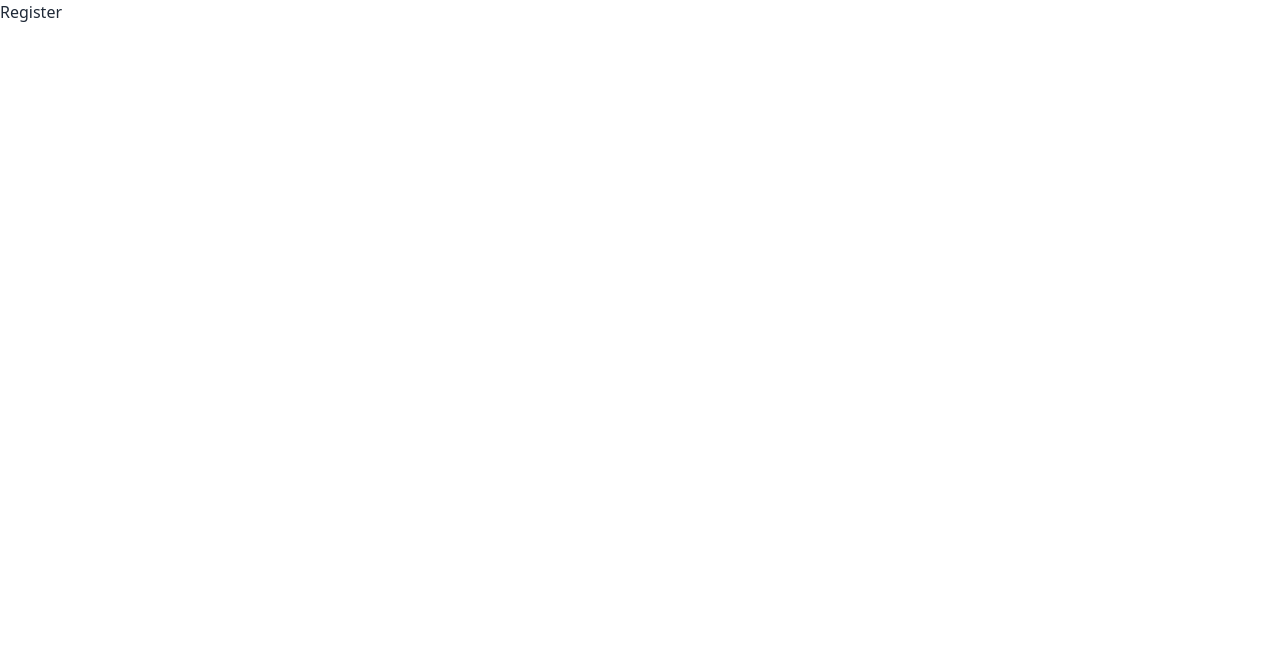
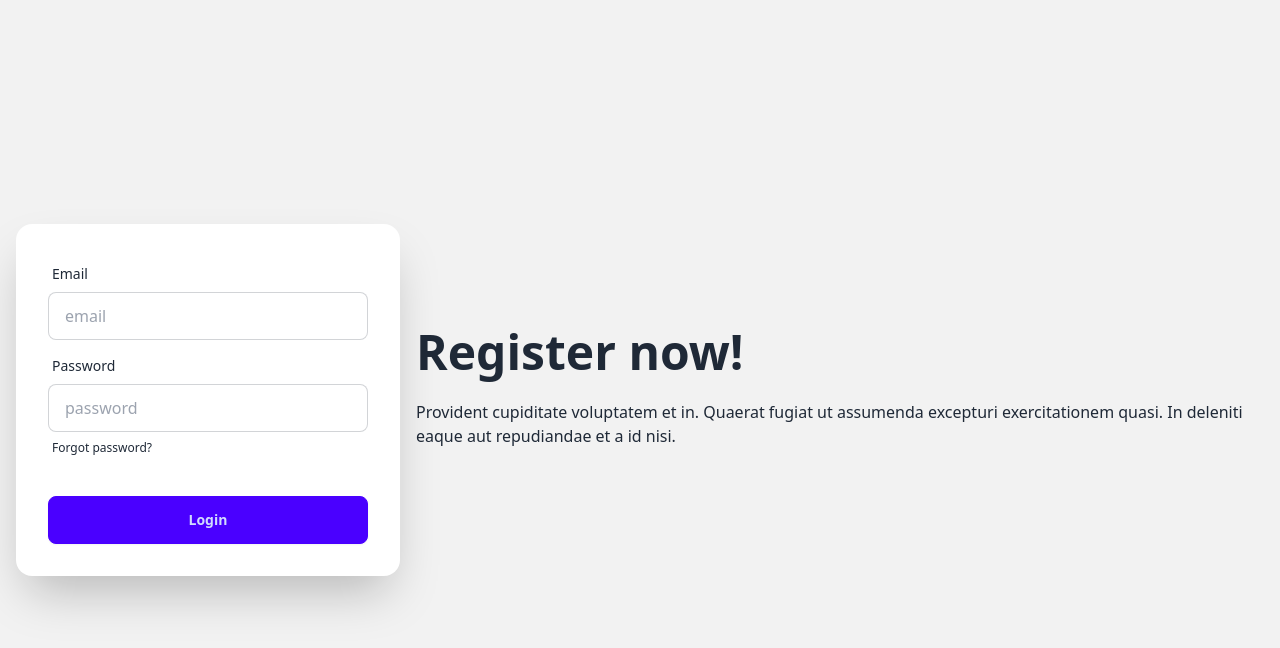
Before and after one commit to Bilshansakib/Clay-Craft-workshop, a React (Vite) app: page /register in a window 1280 px wide. Shown: the top 648 px of the page. Built offline with nearby package versions, Linux system fonts and the light colour scheme.

Commit message:
userCollerction Added to the database

```diff
--- a/src/main.jsx
+++ b/src/main.jsx
@@ -4,9 +4,12 @@
 import { RouterProvider } from "react-router-dom";
 
 import router from "./routes/Routes";
+import AuthProvider from "./provider/AuthProvider";
 
 ReactDOM.createRoot(document.getElementById("root")).render(
   <React.StrictMode>
-    <RouterProvider router={router} />
+    <AuthProvider>
+      <RouterProvider router={router} />
+    </AuthProvider>
   </React.StrictMode>
 );
--- a/src/pages/Register.jsx
+++ b/src/pages/Register.jsx
@@ -1,5 +1,97 @@
+import { useContext } from "react";
+import { AuthContext } from "../provider/AuthProvider";
+import Swal from "sweetalert2";
+
 const Register = () => {
-  return <div>Register</div>;
+  const { createUser } = useContext(AuthContext);
+
+  const handleSignUp = (e) => {
+    e.preventDefault();
+    const form = e.target;
+    const email = form.email.value;
+    const password = form.password.value;
+    console.log(email, password);
+    createUser(email, password)
+      .then((result) => {
+        console.log(result.user);
+        // new user
+        const createdAt = result.user?.metadata?.creationTime;
+        const user = { email, createdAt };
+        fetch("http://localhost:5000/user", {
+          method: "POST",
+          headers: {
+            "content-type": "application/json",
+          },
+          body: JSON.stringify(user),
+        })
+          .then((res) => res.json())
+          .then((data) => {
+            if (data.insertedId) {
+              Swal.fire({
+                title: "Welcome",
+                text: "Thanks for joining us!",
+                icon: "success",
+                confirmButtonText: "Cool",
+              });
+            }
+            console.log(data);
+          });
+      })
+      .catch((error) => {
+        console.error(error);
+      });
+  };
+
+  return (
+    <div className="hero min-h-screen bg-base-200">
+      <div className="hero-content flex-col lg:flex-row-reverse">
+        <div className="text-center lg:text-left">
+          <h1 className="text-5xl font-bold">Register now!</h1>
+          <p className="py-6">
+            Provident cupiditate voluptatem et in. Quaerat fugiat ut assumenda
+            excepturi exercitationem quasi. In deleniti eaque aut repudiandae et
+            a id nisi.
+          </p>
+        </div>
+        <div className="card shrink-0 w-full max-w-sm shadow-2xl bg-base-100">
+          <form onSubmit={handleSignUp} className="card-body">
+            <div className="form-control">
+              <label className="label">
+                <span className="label-text">Email</span>
+              </label>
+              <input
+                type="email"
+                name="email"
+                placeholder="email"
+                className="input input-bordered"
+                required
+              />
+            </div>
+            <div className="form-control">
+              <label className="label">
+                <span className="label-text">Password</span>
+              </label>
+              <input
+                type="password"
+                placeholder="password"
+                name="password"
+                className="input input-bordered"
+                required
+              />
+              <label className="label">
+                <a href="#" className="label-text-alt link link-hover">
+                  Forgot password?
+                </a>
+              </label>
+            </div>
+            <div className="form-control mt-6">
+              <button className="btn btn-primary">Login</button>
+            </div>
+          </form>
+        </div>
+      </div>
+    </div>
+  );
 };
 
 export default Register;
--- /dev/null
+++ b/src/provider/AuthProvider.jsx
@@ -0,0 +1,27 @@
+import { createContext, useState } from "react";
+import { createUserWithEmailAndPassword, getAuth } from "firebase/auth";
+import app from "../firebase/firebase.config";
+
+const auth = getAuth(app);
+
+export const AuthContext = createContext(null);
+const AuthProvider = ({ children }) => {
+  const [user, setUser] = useState(null);
+  const [loading, setLoading] = useState(true);
+
+  const createUser = (email, password) => {
+    setLoading(true);
+    return createUserWithEmailAndPassword(auth, email, password);
+  };
+
+  const userInfo = {
+    user,
+    loading,
+    createUser,
+  };
+  return (
+    <AuthContext.Provider value={userInfo}>{children}</AuthContext.Provider>
+  );
+};
+
+export default AuthProvider;
```
